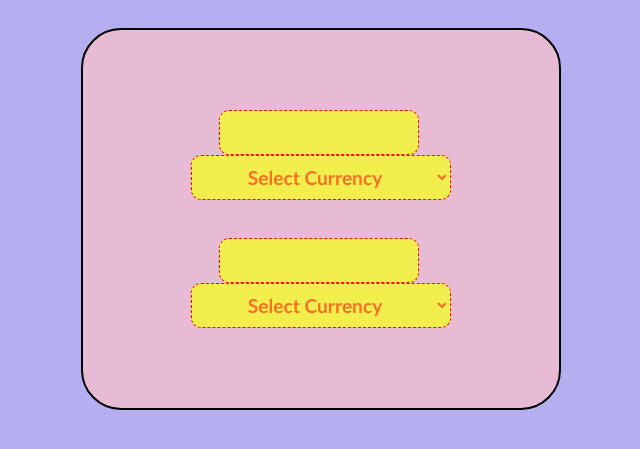
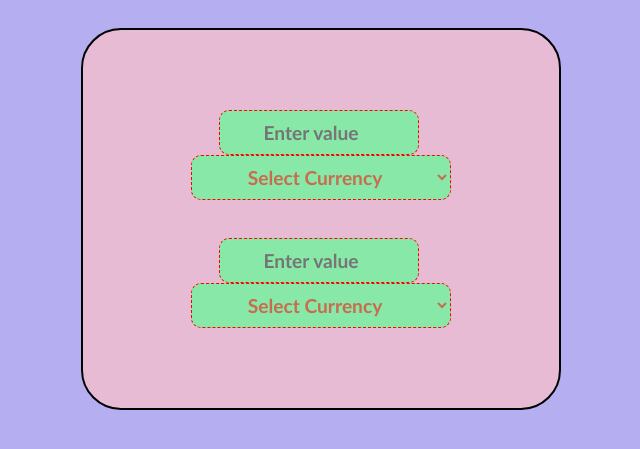
Before and after one commit to ani-mukherjee/CURRENCY-CONVERTER, a plain HTML site: page index.html in a window 1280 px wide. Shown: the part 165-614 px from the top of the page, without its empty margins (319-959 px from the left). Drawn offline with Linux system fonts and the light colour scheme.

Commit message:
incomplete

```diff
--- a/index.html
+++ b/index.html
@@ -11,7 +11,7 @@
         <h1 class="heading">Currency Converter</h1>
 <div class="total">
     <div class="first-input">
-        <input type="number" id="value1">
+        <input type="number" id="value1" placeholder="Enter value">
         <select id="currency1">
             <option value="" selected disabled>Select Currency</option>
             <option value="USD">US dollar (USD)</option>
@@ -28,7 +28,7 @@
         </select>
     </div><br><br>
     <div class="second-input">
-        <input type="number" id="value2">
+        <input type="number" id="value2" placeholder="Enter value">
         <select id="currency2">
             <option value="" selected disabled>Select Currency</option>
             <option value="INR">Indian rupee (INR)</option>
--- a/style.css
+++ b/style.css
@@ -33,8 +33,8 @@ body{
     font-weight:bolder;
     font-size: larger;
     color: #ff0000b0;
-    background-color: rgb(241, 238, 78);
-    border-width: 1.8px;
+    background-color:  rgb(136, 232, 168);
+    border-width: 1.9px;
     border-style: dashed;
     border-color:rgb(254, 1, 1);
 }
@@ -45,8 +45,8 @@ body{
     font-weight:bolder;
     font-size: larger;
     color: #ff000088;
-    background-color: rgb(241, 238, 78);
-    border-width: 1.8px;
+    background-color:  rgb(136, 232, 168);
+    border-width: 1.9px;
     border-style: dashed;
     border-color:rgb(254, 1, 1);
 
@@ -59,8 +59,8 @@ body{
     font-weight:bolder;
     font-size: larger;
     color: #ff0000b0;
-    background-color: rgb(241, 238, 78);
-    border-width: 1.8px;
+    background-color:  rgb(136, 232, 168);
+    border-width: 1.9px;
     border-style: dashed;
     border-color:rgb(254, 1, 1);
 }
@@ -72,8 +72,8 @@ body{
     font-weight:bolder;
     font-size: larger;
     color: #ff000088;
-    background-color: rgb(241, 238, 78);
-    border-width: 1.8px;
+    background-color: rgb(136, 232, 168);
+    border-width: 1.9px;
     border-style:dashed ;
     border-color:rgb(254, 1, 1);
 
```
